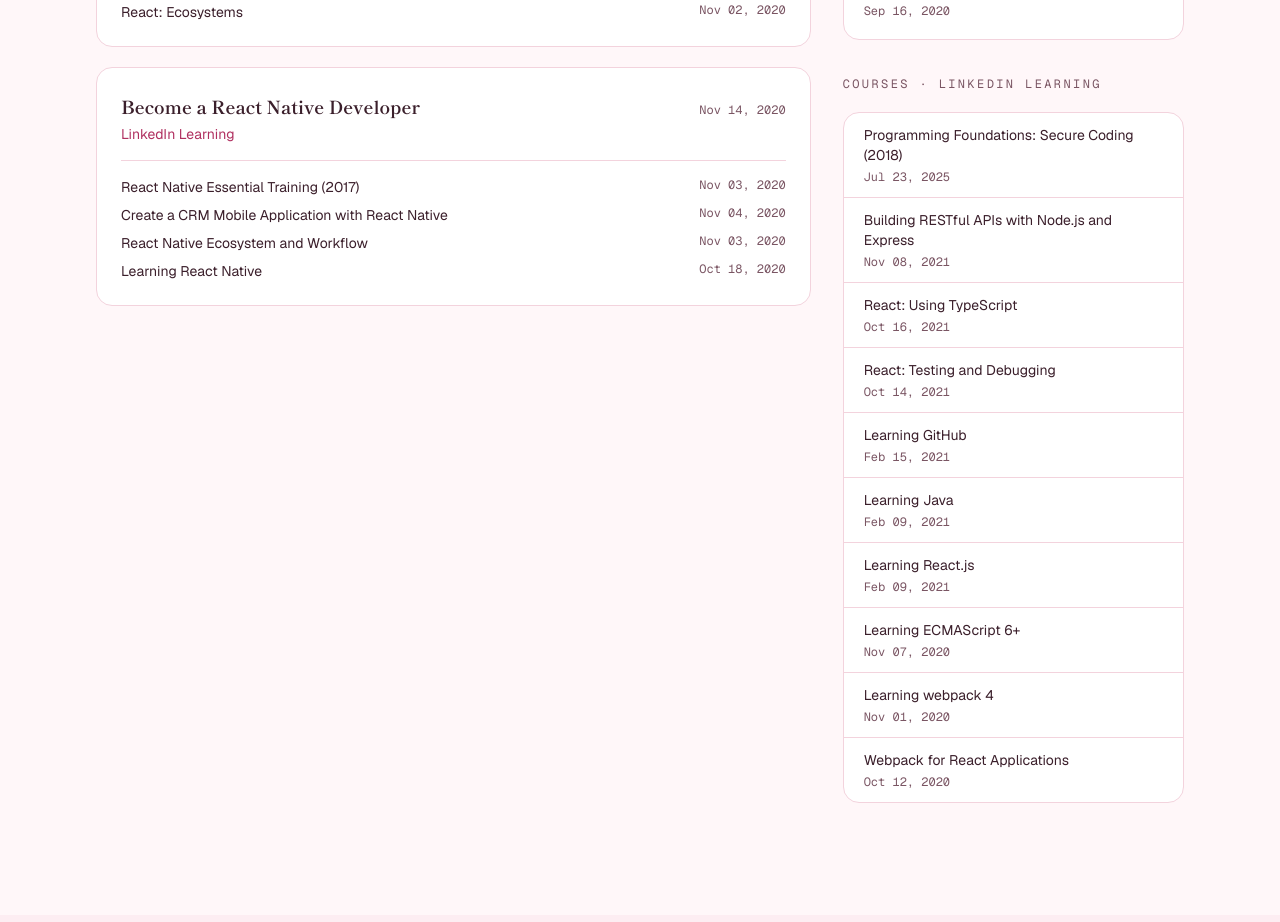
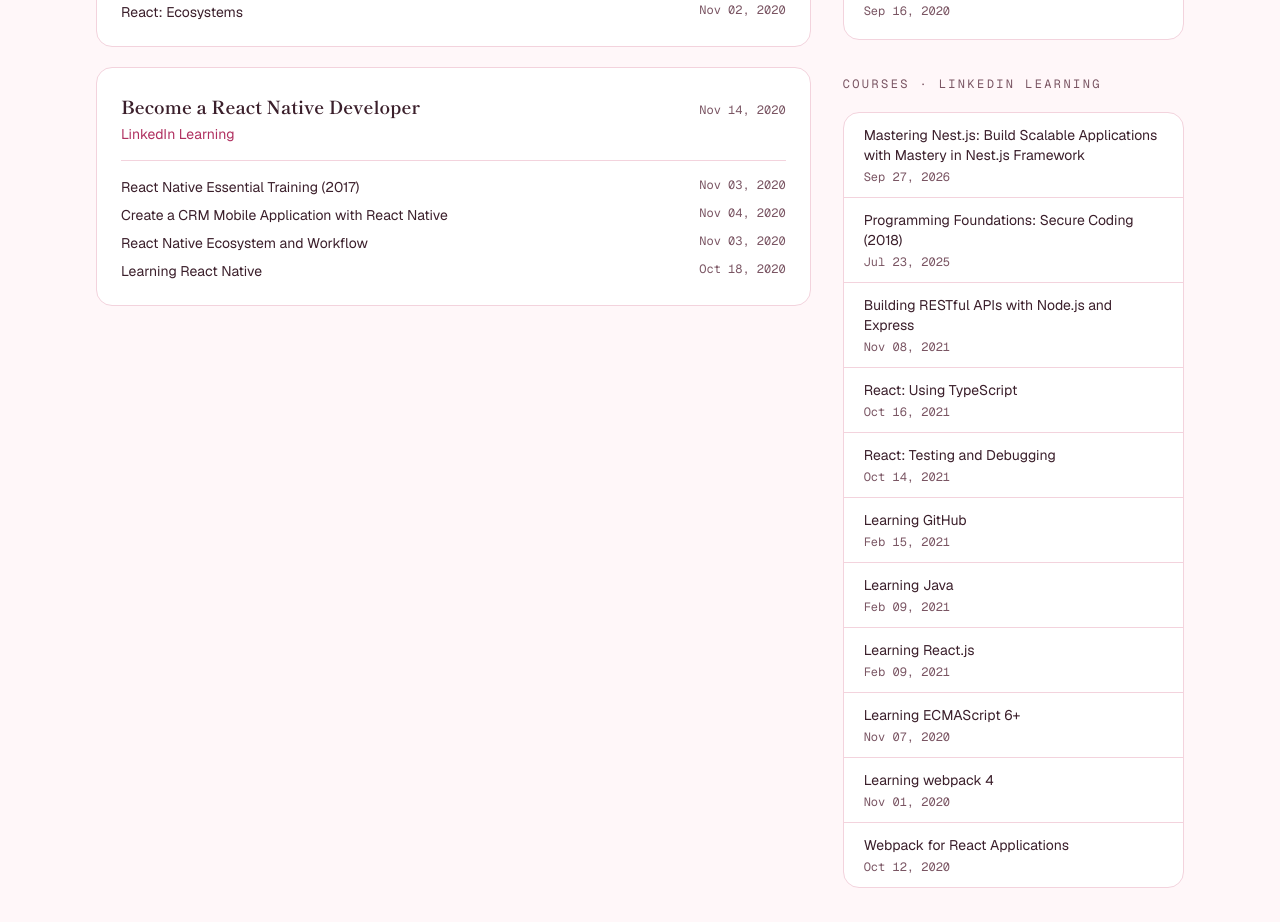
Before and after one commit to stacieH/my_portfolio, a Next.js app: page / in a window 1280 px wide. Shown: the part 6340-7262 px from the top of the page. Built offline with nearby package versions, Linux system fonts and the light colour scheme; no server answers.

Commit message:
Update certifications.ts

```diff
--- a/content/certifications.ts
+++ b/content/certifications.ts
@@ -31,6 +31,7 @@
 ];
 
 export const courses: Course[] = [
+  { title: "Mastering Nest.js: Build Scalable Applications with Mastery in Nest.js Framework", date: "Sep 27, 2026" },
   { title: "Programming Foundations: Secure Coding (2018)", date: "Jul 23, 2025" },
   { title: "Building RESTful APIs with Node.js and Express", date: "Nov 08, 2021" },
   { title: "React: Using TypeScript", date: "Oct 16, 2021" },
```
